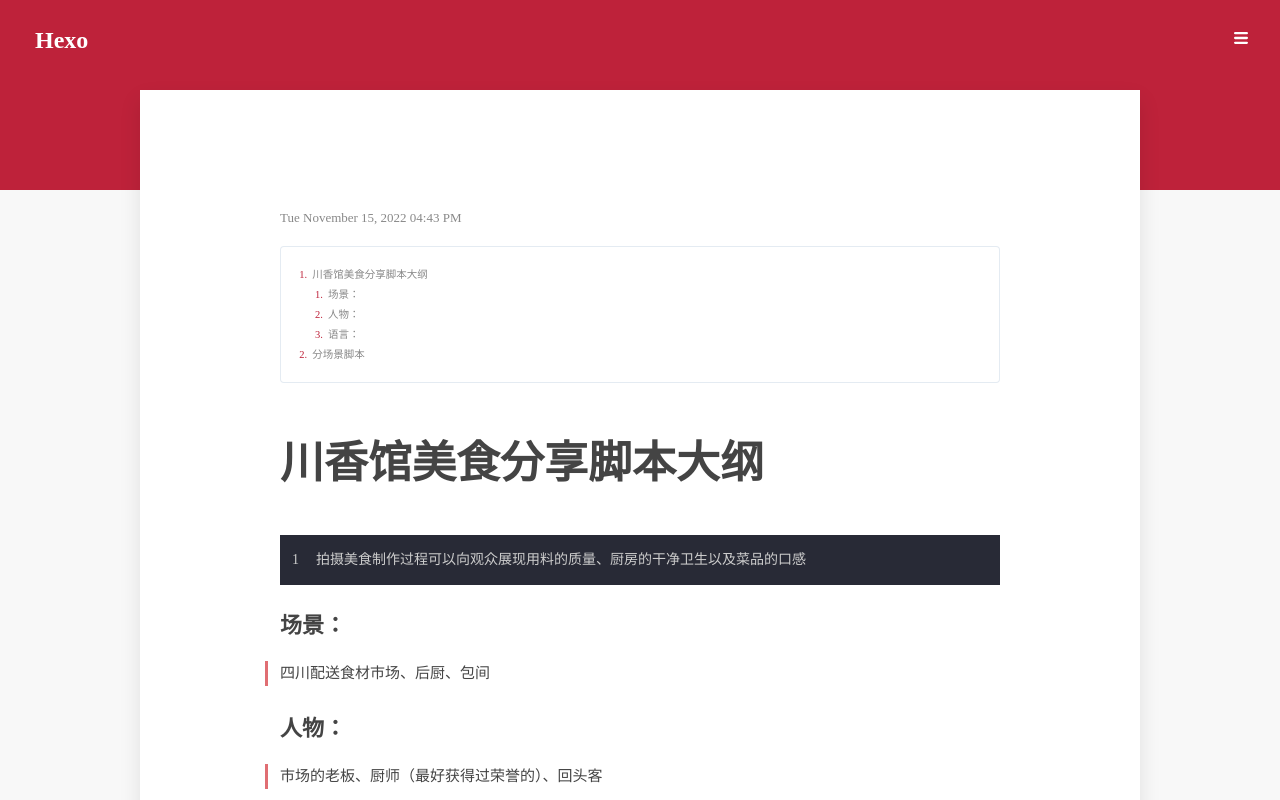
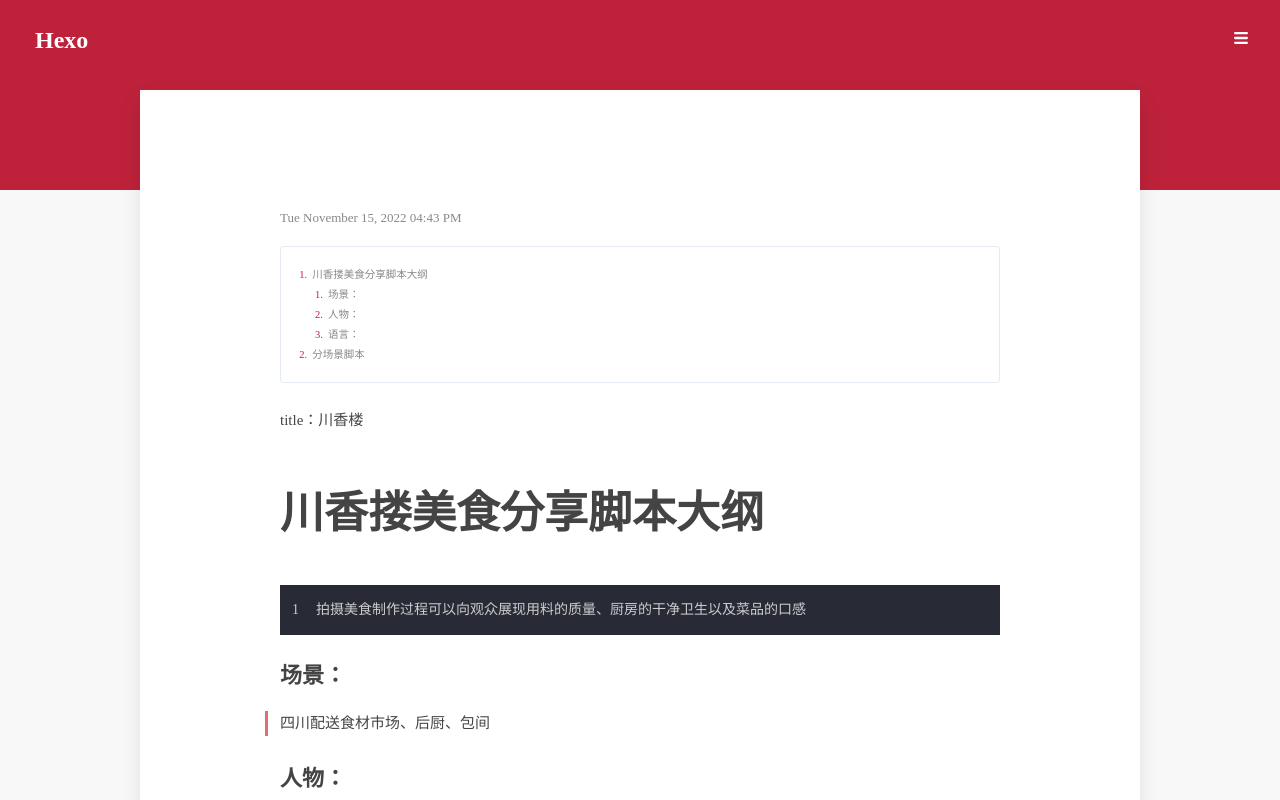
Before and after one commit to dongyanzhe/dongyanzheblog.github.io, a plain HTML site: page 2022/11/15/川香馆美食制作/index.html in a window 1280 px wide. Shown: the top 800 px of the page. Drawn offline with Linux system fonts and the light colour scheme.

Commit message:
Site updated: 2022-11-16 11:07:36

```diff
--- a/2022/11/15/川香馆美食制作/index.html
+++ b/2022/11/15/川香馆美食制作/index.html
@@ -89,13 +89,14 @@
 
 
                     <div class="al_page_content_outline">
-                        <ol class="toc"><li class="toc-item toc-level-1"><a class="toc-link" href="#%E5%B7%9D%E9%A6%99%E9%A6%86%E7%BE%8E%E9%A3%9F%E5%88%86%E4%BA%AB%E8%84%9A%E6%9C%AC%E5%A4%A7%E7%BA%B2"><span class="toc-text">川香馆美食分享脚本大纲</span></a><ol class="toc-child"><li class="toc-item toc-level-3"><a class="toc-link" href="#%E5%9C%BA%E6%99%AF%EF%BC%9A"><span class="toc-text">场景：</span></a></li><li class="toc-item toc-level-3"><a class="toc-link" href="#%E4%BA%BA%E7%89%A9%EF%BC%9A"><span class="toc-text">人物：</span></a></li><li class="toc-item toc-level-3"><a class="toc-link" href="#%E8%AF%AD%E8%A8%80%EF%BC%9A"><span class="toc-text">语言：</span></a></li></ol></li><li class="toc-item toc-level-2"><a class="toc-link" href="#%E5%88%86%E5%9C%BA%E6%99%AF%E8%84%9A%E6%9C%AC"><span class="toc-text">分场景脚本</span></a></li></ol></li></ol>
+                        <ol class="toc"><li class="toc-item toc-level-1"><a class="toc-link" href="#%E5%B7%9D%E9%A6%99%E6%90%82%E7%BE%8E%E9%A3%9F%E5%88%86%E4%BA%AB%E8%84%9A%E6%9C%AC%E5%A4%A7%E7%BA%B2"><span class="toc-text">川香搂美食分享脚本大纲</span></a><ol class="toc-child"><li class="toc-item toc-level-3"><a class="toc-link" href="#%E5%9C%BA%E6%99%AF%EF%BC%9A"><span class="toc-text">场景：</span></a></li><li class="toc-item toc-level-3"><a class="toc-link" href="#%E4%BA%BA%E7%89%A9%EF%BC%9A"><span class="toc-text">人物：</span></a></li><li class="toc-item toc-level-3"><a class="toc-link" href="#%E8%AF%AD%E8%A8%80%EF%BC%9A"><span class="toc-text">语言：</span></a></li></ol></li><li class="toc-item toc-level-2"><a class="toc-link" href="#%E5%88%86%E5%9C%BA%E6%99%AF%E8%84%9A%E6%9C%AC"><span class="toc-text">分场景脚本</span></a></li></ol></li></ol>
                     </div>
 
 
 
                 <section id="post-body">
-                    <h1 id="川香馆美食分享脚本大纲"><a href="#川香馆美食分享脚本大纲" class="headerlink" title="川香馆美食分享脚本大纲"></a>川香馆美食分享脚本大纲</h1><figure class="highlight plaintext"><table><tr><td class="gutter"><pre><span class="line">1</span><br></pre></td><td class="code"><pre><span class="line">拍摄美食制作过程可以向观众展现用料的质量、厨房的干净卫生以及菜品的口感</span><br></pre></td></tr></table></figure>
+                    <p>title：川香楼</p>
+<h1 id="川香搂美食分享脚本大纲"><a href="#川香搂美食分享脚本大纲" class="headerlink" title="川香搂美食分享脚本大纲"></a>川香搂美食分享脚本大纲</h1><figure class="highlight plaintext"><table><tr><td class="gutter"><pre><span class="line">1</span><br></pre></td><td class="code"><pre><span class="line">拍摄美食制作过程可以向观众展现用料的质量、厨房的干净卫生以及菜品的口感</span><br></pre></td></tr></table></figure>
 
 <h3 id="场景："><a href="#场景：" class="headerlink" title="场景："></a>场景：</h3><blockquote>
 <p>四川配送食材市场、后厨、包间</p>
--- a/baidusitemap.xml
+++ b/baidusitemap.xml
@@ -2,6 +2,6 @@
 <urlset xmlns="http://www.sitemaps.org/schemas/sitemap/0.9">
   <url>
     <loc>http://example.com/2022/11/15/%E5%B7%9D%E9%A6%99%E9%A6%86%E7%BE%8E%E9%A3%9F%E5%88%B6%E4%BD%9C/</loc>
-    <lastmod>2022-11-15</lastmod>
+    <lastmod>2022-11-16</lastmod>
   </url>
 </urlset>
```
